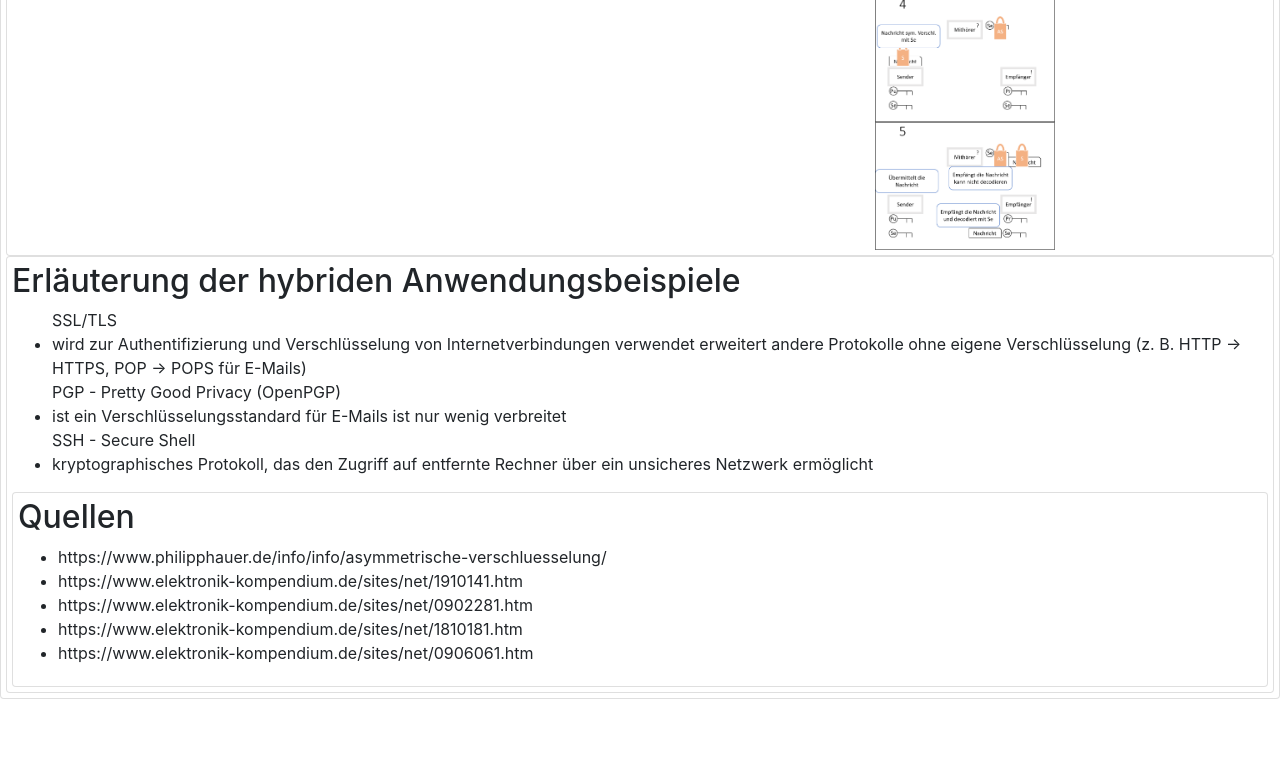
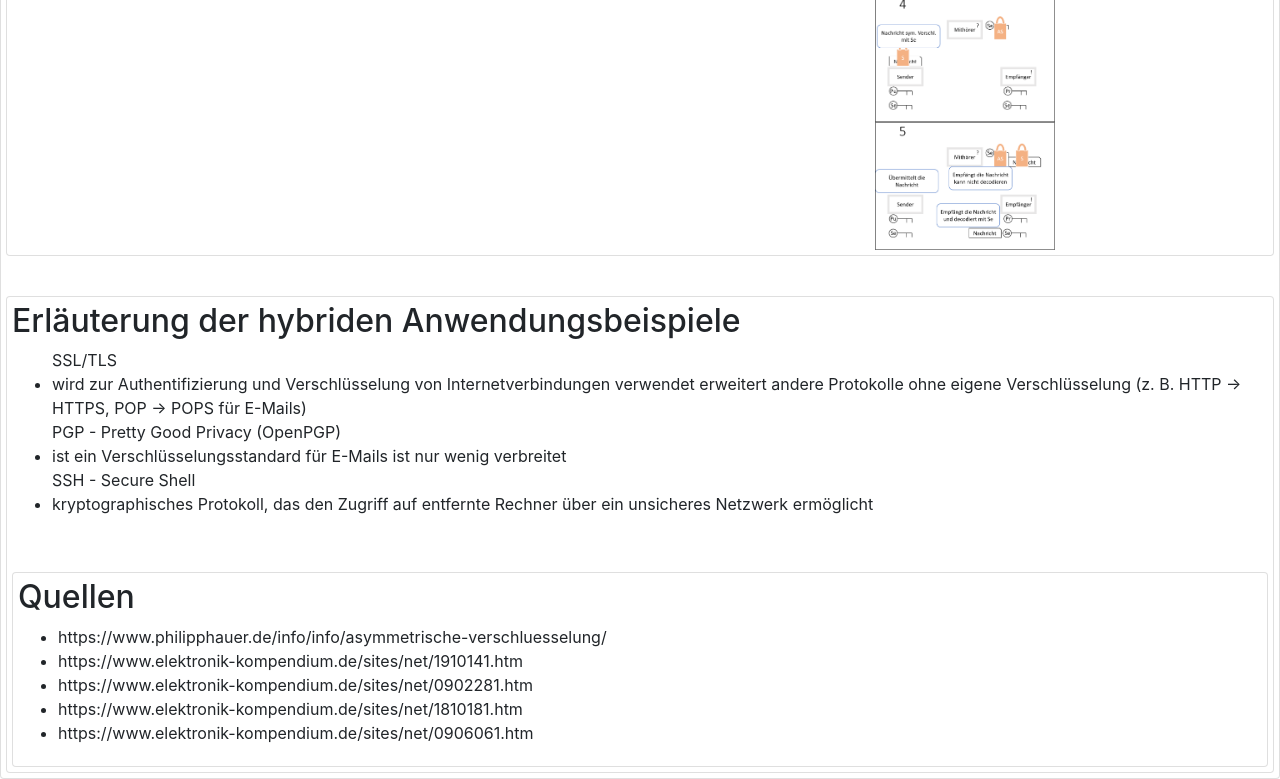
Before and after one commit to RalleKa/hybrideVerschl-sselung, a plain HTML site: page index.html in a window 1280 px wide. Shown: the part 1649-2428 px from the top of the page. Before the commit the page ends 2348 px from the top, so only its background shows below. Drawn offline with nearby package versions, Linux system fonts and the light colour scheme.

Commit message:
no message

```diff
--- a/index.html
+++ b/index.html
@@ -18,7 +18,8 @@
             float: left;
             width: 15vw;
         }
-        .card{
+
+        .card {
             padding: 5px;
         }
     </style>
@@ -196,6 +197,7 @@
                 </div>
             </div>
         </div>
+        <p><br></p>
 
         <div class="card">
             <h2>
@@ -221,6 +223,7 @@
                     ermöglicht
                 </li>
             </ul>
+            <p><br></p>
 
             <div class="card">
                 <h2>
@@ -247,6 +250,7 @@
                         https://www.elektronik-kompendium.de/sites/net/0906061.htm
                     </li>
                 </ul>
+            </div>
         </div>
     </div>
 </body>
```
